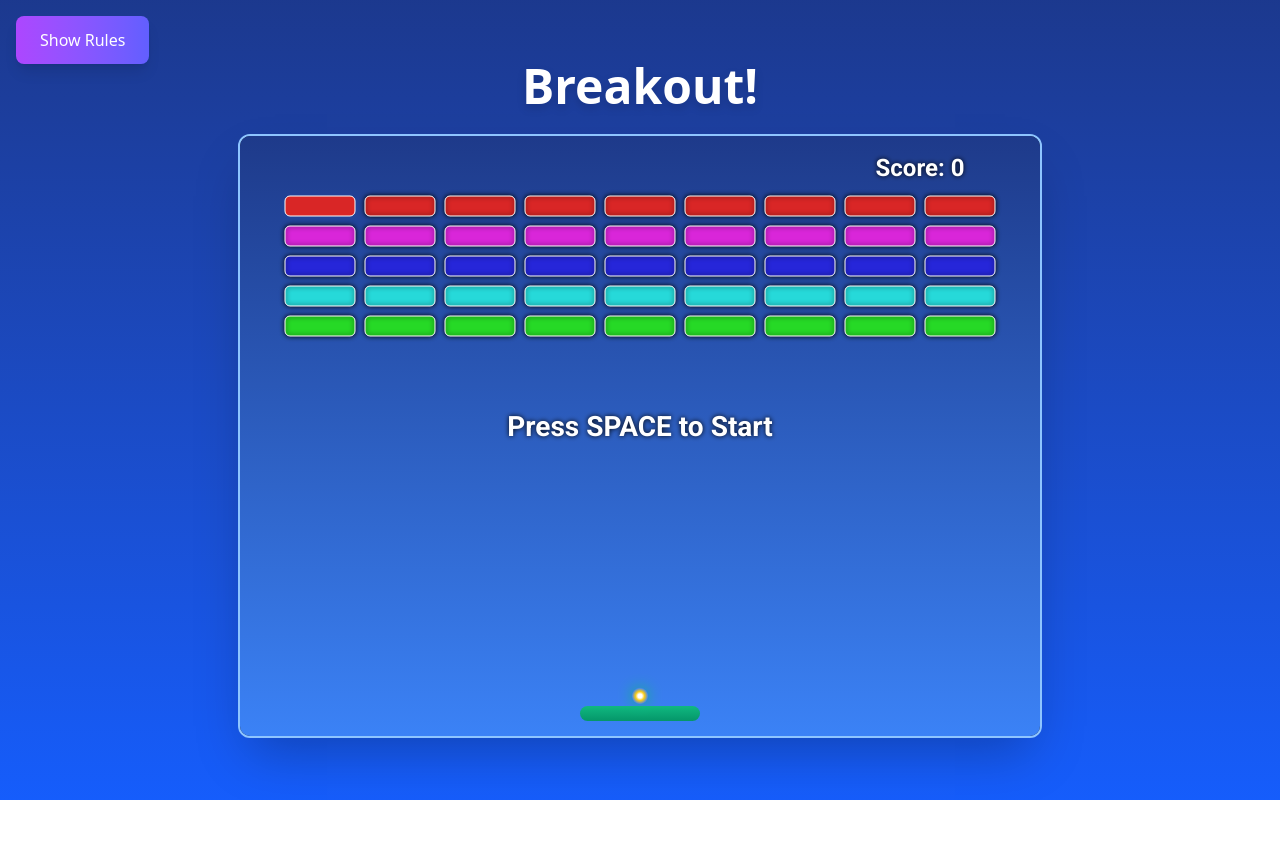
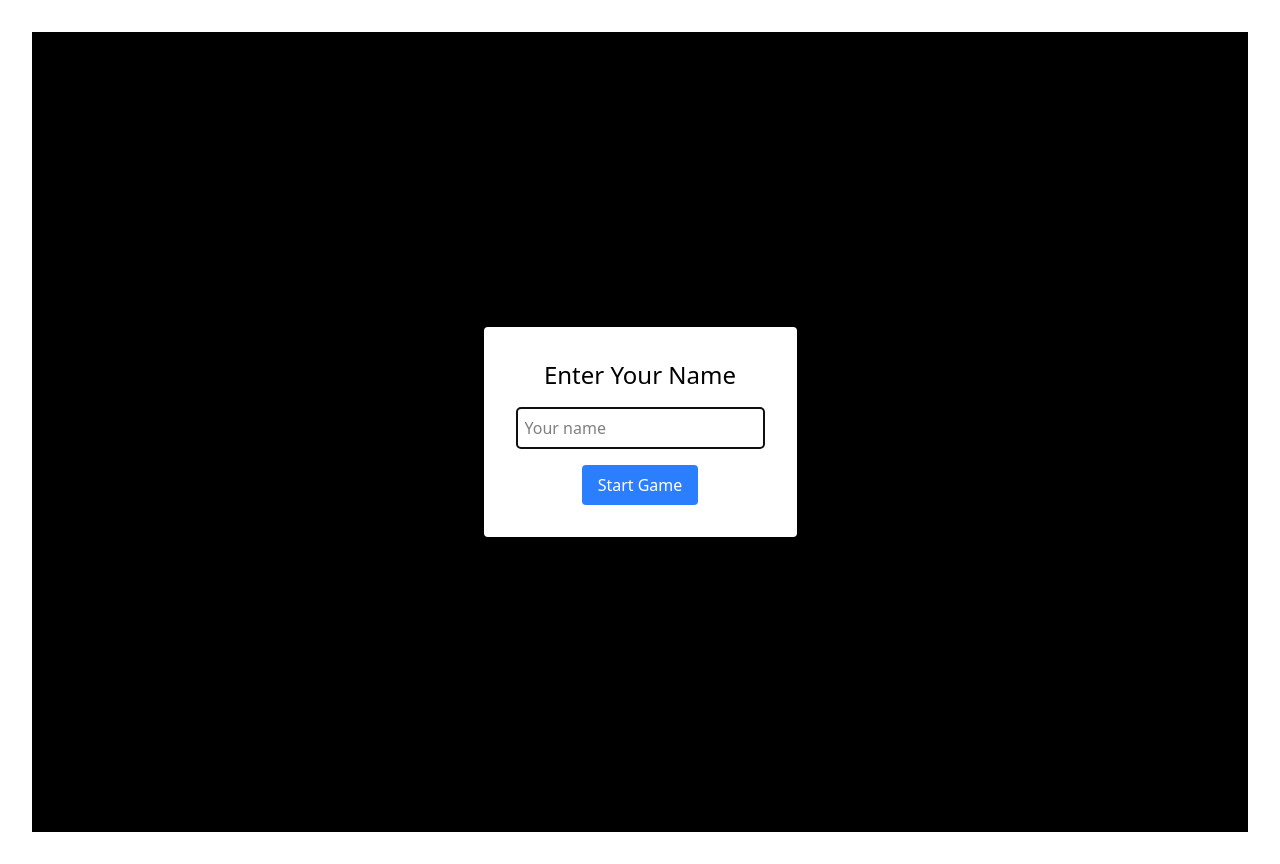
Before and after one commit to Ahasn-9/Brick-Breaker, a React (Vite) app in the folder Brick-Breaker-Game/: page / in a window 1280 px wide. Before the commit the page ends 800 px from the top, so only its background shows below. Built offline with nearby package versions, Linux system fonts and the light colour scheme.

Commit message:
display high score using context api

```diff
--- a/Brick-Breaker-Game/src/App.jsx
+++ b/Brick-Breaker-Game/src/App.jsx
@@ -1,7 +1,14 @@
-import BreakoutGame from './components/BreakOutGame.jsx';
+import React from 'react';
+import BreakoutGame from './components/BreakoutGame';
+import { ScoreProvider } from './context/ScoreContext';
+import './App.css';
 
 function App() {
-  return <BreakoutGame />;
+  return (
+    <ScoreProvider>
+      <BreakoutGame />
+    </ScoreProvider>
+  );
 }
 
 export default App;
--- a/Brick-Breaker-Game/src/components/BreakoutGame.jsx
+++ b/Brick-Breaker-Game/src/components/BreakoutGame.jsx
@@ -1,9 +1,16 @@
 import React, { useRef, useEffect, useState, useCallback } from 'react';
+import { useScore } from '../context/ScoreContext';
+import HighScoreBoard from './HighScoreBoard';
 
 const BreakoutGame = () => {
   const canvasRef = useRef(null);
   const [showRules, setShowRules] = useState(false);
   const [gameStarted, setGameStarted] = useState(false);
+  const [showNamePopup, setShowNamePopup] = useState(true);
+  const [nameInput, setNameInput] = useState('');
+  const { playerName, savePlayerName, saveHighScore, getHighestScore } = useScore();
+  const [currentHighScore, setCurrentHighScore] = useState({ name: '', score: 0 });
+
   const gameStateRef = useRef({
     score: 0,
     ball: {
@@ -14,15 +21,12 @@ const BreakoutGame = () => {
       dx: 4,
       dy: -4,
       visible: true,
-      trail: [], // For ball trail effect
-      pulse: 0, // For pulsing effect
-      particles: [], // For collision particles
     },
     paddle: {
       x: 0,
       y: 0,
-      w: 120,
-      h: 15,
+      w: 150,
+      h: 10,
       speed: 8,
       dx: 0,
       visible: true,
@@ -31,25 +35,34 @@ const BreakoutGame = () => {
     animationFrameId: null,
   });
 
-  const resetGame = useCallback(() => {
+  // Load high score when component mounts
+  useEffect(() => {
+    setCurrentHighScore(getHighestScore());
+  }, [getHighestScore]);
+
+  const resetGame = useCallback(async () => {
     const canvas = canvasRef.current;
     const state = gameStateRef.current;
+
+    // Save score if it's higher than current high score
+    if (state.score > currentHighScore.score) {
+      saveHighScore(state.score);
+      setCurrentHighScore(getHighestScore());
+    }
 
     state.score = 0;
     state.ball.visible = true;
     state.ball.dx = 4;
     state.ball.dy = -4;
-    state.ball.trail = [];
-    state.ball.pulse = 0;
-    state.ball.particles = [];
 
     if (!gameStarted) {
       state.paddle.x = canvas.width / 2 - state.paddle.w / 2;
-      state.paddle.y = canvas.height - 30;
+      state.paddle.y = canvas.height - 20;
     }
     state.paddle.dx = 0;
     state.paddle.visible = true;
 
+    // Reset bricks
     const brickRowCount = 9;
     const brickColumnCount = 5;
     const brickInfo = {
@@ -57,7 +70,7 @@ const BreakoutGame = () => {
       h: 20,
       padding: 10,
       offsetX: 45,
-      offsetY: 60,
+      offsetY: 50,
       visible: true,
     };
 
@@ -67,11 +80,10 @@ const BreakoutGame = () => {
       for (let j = 0; j < brickColumnCount; j++) {
         const x = i * (brickInfo.w + brickInfo.padding) + brickInfo.offsetX;
         const y = j * (brickInfo.h + brickInfo.padding) + brickInfo.offsetY;
-        const hue = 360 - (j * 60);
-        state.bricks[i][j] = { x, y, ...brickInfo, color: `hsl(${hue}, 70%, 50%)` };
+        state.bricks[i][j] = { x, y, ...brickInfo };
       }
     }
-  }, [gameStarted]);
+  }, [gameStarted, currentHighScore, saveHighScore, getHighestScore]);
 
   useEffect(() => {
     const canvas = canvasRef.current;
@@ -80,113 +92,43 @@ const BreakoutGame = () => {
 
     resetGame();
 
-    const drawBackground = () => {
-      const gradient = ctx.createLinearGradient(0, 0, 0, canvas.height);
-      gradient.addColorStop(0, '#1e3a8a');
-      gradient.addColorStop(1, '#3b82f6');
-      ctx.fillStyle = gradient;
-      ctx.fillRect(0, 0, canvas.width, canvas.height);
-    };
-
     const drawBall = () => {
-      // Update pulse for size animation
-      state.ball.pulse += 0.1;
-      const pulseSize = state.ball.size + Math.sin(state.ball.pulse) * 2;
-
-      // Draw trail
-      state.ball.trail.forEach((pos, index) => {
-        const alpha = 0.5 * (1 - index / state.ball.trail.length);
-        const trailSize = pulseSize * (0.7 + 0.3 * (1 - index / state.ball.trail.length));
-        const gradient = ctx.createRadialGradient(pos.x, pos.y, 1, pos.x, pos.y, trailSize);
-        gradient.addColorStop(0, `rgba(255, 255, 255, ${alpha})`);
-        gradient.addColorStop(1, `rgba(59, 130, 246, ${alpha * 0.5})`);
       ctx.beginPath();
-        ctx.arc(pos.x, pos.y, trailSize, 0, Math.PI * 2);
-        ctx.fillStyle = gradient;
+      ctx.arc(state.ball.x, state.ball.y, state.ball.size, 0, Math.PI * 2);
+      ctx.fillStyle = state.ball.visible ? '#0095dd' : 'transparent';
       ctx.fill();
-        ctx.closePath();
-      });
-
-      // Draw particles
-      state.ball.particles = state.ball.particles.filter(p => p.life > 0);
-      state.ball.particles.forEach(p => {
-        ctx.beginPath();
-        ctx.arc(p.x, p.y, p.size, 0, Math.PI * 2);
-        ctx.fillStyle = `rgba(255, 255, 255, ${p.life / 20})`;
-        ctx.fill();
-        ctx.closePath();
-        p.x += p.dx;
-        p.y += p.dy;
-        p.life -= 1;
-      });
-
-      // Draw ball
-      const gradient = ctx.createRadialGradient(state.ball.x, state.ball.y, 2, state.ball.x, state.ball.y, pulseSize);
-      gradient.addColorStop(0, '#ffffff');
-      gradient.addColorStop(0.4, '#facc15'); // Yellow for vibrancy
-      gradient.addColorStop(1, '#3b82f6');
-      ctx.beginPath();
-      ctx.arc(state.ball.x, state.ball.y, pulseSize, 0, Math.PI * 2);
-      ctx.fillStyle = state.ball.visible ? gradient : 'transparent';
-      ctx.fill();
-      ctx.shadowColor = '#facc15';
-      ctx.shadowBlur = 15;
       ctx.closePath();
     };
 
     const drawPaddle = () => {
       ctx.beginPath();
-      ctx.roundRect(state.paddle.x, state.paddle.y, state.paddle.w, state.paddle.h, 10);
-      const gradient = ctx.createLinearGradient(state.paddle.x, state.paddle.y, state.paddle.x, state.paddle.y + state.paddle.h);
-      gradient.addColorStop(0, '#10b981');
-      gradient.addColorStop(1, '#059669');
-      ctx.fillStyle = state.paddle.visible ? gradient : 'transparent';
+      ctx.rect(state.paddle.x, state.paddle.y, state.paddle.w, state.paddle.h);
+      ctx.fillStyle = state.paddle.visible ? '#0095dd' : 'transparent';
       ctx.fill();
-      ctx.shadowColor = '#10b981';
-      ctx.shadowBlur = 15;
       ctx.closePath();
     };
 
     const drawScore = () => {
-      ctx.font = 'bold 24px "Roboto", sans-serif';
-      ctx.fillStyle = '#ffffff';
-      ctx.shadowColor = '#000000';
-      ctx.shadowBlur = 5;
-      ctx.fillText(`Score: ${state.score}`, canvas.width - 120, 40);
-      ctx.shadowBlur = 0;
+      const canvas = canvasRef.current;
+      const ctx = canvas.getContext('2d');
+      const state = gameStateRef.current;
+
+      ctx.font = '20px Arial';
+      ctx.fillStyle = '#000';
+      ctx.textAlign = 'left';
+      ctx.fillText(`Score: ${state.score}`, canvas.width - 150, 30);
     };
 
     const drawBricks = () => {
       state.bricks.forEach((column) => {
         column.forEach((brick) => {
-          if (brick.visible) {
           ctx.beginPath();
-            ctx.roundRect(brick.x, brick.y, brick.w, brick.h, 5);
-            ctx.fillStyle = brick.color;
+          ctx.rect(brick.x, brick.y, brick.w, brick.h);
+          ctx.fillStyle = brick.visible ? '#0095dd' : 'transparent';
           ctx.fill();
-            ctx.strokeStyle = '#ffffff';
-            ctx.lineWidth = 1;
-            ctx.stroke();
-            ctx.shadowColor = '#000000';
-            ctx.shadowBlur = 5;
           ctx.closePath();
-          }
         });
       });
-      ctx.shadowBlur = 0;
-    };
-
-    const spawnParticles = (x, y) => {
-      for (let i = 0; i < 5; i++) {
-        state.ball.particles.push({
-          x,
-          y,
-          size: Math.random() * 3 + 2,
-          dx: (Math.random() - 0.5) * 4,
-          dy: (Math.random() - 0.5) * 4,
-          life: 20,
-        });
-      }
     };
 
     const movePaddle = () => {
@@ -214,38 +156,58 @@ const BreakoutGame = () => {
       state.ball.x += state.ball.dx;
       state.ball.y += state.ball.dy;
 
+      // Wall collisions
       if (state.ball.x + state.ball.size > canvas.width || state.ball.x - state.ball.size < 0) {
         state.ball.dx *= -1;
-        spawnParticles(state.ball.x, state.ball.y);
+      }
+      if (state.ball.y - state.ball.size < 0) {
+        state.ball.dy *= -1;
       }
 
-      if (state.ball.y - state.ball.size < 0) {
-        state.ball.dy *= -1;
-        spawnParticles(state.ball.x, state.ball.y);
-      }
-
+      // Paddle collision
       if (
         state.ball.x - state.ball.size > state.paddle.x &&
         state.ball.x + state.ball.size < state.paddle.x + state.paddle.w &&
         state.ball.y + state.ball.size > state.paddle.y
       ) {
         state.ball.dy = -state.ball.speed;
-        spawnParticles(state.ball.x, state.paddle.y);
       }
 
+      // Improved brick collision detection
       state.bricks.forEach((column) => {
         column.forEach((brick) => {
           if (brick.visible) {
+            const brickLeft = brick.x;
+            const brickRight = brick.x + brick.w;
+            const brickTop = brick.y;
+            const brickBottom = brick.y + brick.h;
+            const ballCenterX = state.ball.x;
+            const ballCenterY = state.ball.y;
+            const ballRadius = state.ball.size;
+
+            // Check if ball overlaps with brick
             if (
-              state.ball.x - state.ball.size > brick.x &&
-              state.ball.x + state.ball.size < brick.x + brick.w &&
-              state.ball.y + state.ball.size > brick.y &&
-              state.ball.y - state.ball.size < brick.y + brick.h
+              ballCenterX + ballRadius > brickLeft &&
+              ballCenterX - ballRadius < brickRight &&
+              ballCenterY + ballRadius > brickTop &&
+              ballCenterY - ballRadius < brickBottom
             ) {
-              state.ball.dy *= -1;
+              // Determine collision side based on ball's relative position
+              const overlapLeft = ballCenterX + ballRadius - brickLeft;
+              const overlapRight = brickRight - (ballCenterX - ballRadius);
+              const overlapTop = ballCenterY + ballRadius - brickTop;
+              const overlapBottom = brickBottom - (ballCenterY - ballRadius);
+
+              const minOverlap = Math.min(overlapLeft, overlapRight, overlapTop, overlapBottom);
+
+              if (minOverlap === overlapLeft || minOverlap === overlapRight) {
+                state.ball.dx *= -1; // Horizontal collision
+              } else if (minOverlap === overlapTop || minOverlap === overlapBottom) {
+                state.ball.dy *= -1; // Vertical collision
+              }
+
               brick.visible = false;
               state.score++;
-              spawnParticles(state.ball.x, state.ball.y);
 
               if (state.score % (state.bricks.length * state.bricks[0].length) === 0) {
                 state.ball.visible = false;
@@ -253,13 +215,14 @@ const BreakoutGame = () => {
                 setTimeout(() => {
                   resetGame();
                   setGameStarted(false);
-                }, 500);
+                }, 1000);
               }
             }
           }
         });
       });
 
+      // Reset if ball falls
       if (state.ball.y + state.ball.size > canvas.height) {
         resetGame();
         setGameStarted(false);
@@ -268,20 +231,16 @@ const BreakoutGame = () => {
 
     const draw = () => {
       ctx.clearRect(0, 0, canvas.width, canvas.height);
-      drawBackground();
+      drawBall();
+      drawPaddle();
+      drawScore();
       drawBricks();
-      drawPaddle();
-      drawBall();
-      drawScore();
 
       if (!gameStarted) {
-        ctx.font = 'bold 28px "Roboto", sans-serif';
-        ctx.fillStyle = '#ffffff';
-        ctx.shadowColor = '#000000';
-        ctx.shadowBlur = 5;
+        ctx.font = '20px Arial';
+        ctx.fillStyle = '#000';
         ctx.textAlign = 'center';
         ctx.fillText('Press SPACE to Start', canvas.width / 2, canvas.height / 2);
-        ctx.shadowBlur = 0;
       }
     };
 
@@ -294,26 +253,29 @@ const BreakoutGame = () => {
 
     gameLoop();
 
+    // Block game start if name popup is open or name is empty
     const keyDown = (e) => {
+      if (showNamePopup || !playerName) return;
       if (e.key === 'Right' || e.key === 'ArrowRight') {
-        state.paddle.dx = state.paddle.speed;
+        gameStateRef.current.paddle.dx = gameStateRef.current.paddle.speed;
       } else if (e.key === 'Left' || e.key === 'ArrowLeft') {
-        state.paddle.dx = -state.paddle.speed;
+        gameStateRef.current.paddle.dx = -gameStateRef.current.paddle.speed;
       } else if (e.key === ' ' && !gameStarted) {
-        state.ball.x = state.paddle.x + state.paddle.w / 2;
-        state.ball.y = state.paddle.y - state.ball.size;
+        gameStateRef.current.ball.x = gameStateRef.current.paddle.x + gameStateRef.current.paddle.w / 2;
+        gameStateRef.current.ball.y = gameStateRef.current.paddle.y - gameStateRef.current.ball.size;
         setGameStarted(true);
       }
     };
 
     const keyUp = (e) => {
+      if (showNamePopup || !playerName) return;
       if (
         e.key === 'Right' ||
         e.key === 'ArrowRight' ||
         e.key === 'Left' ||
         e.key === 'ArrowLeft'
       ) {
-        state.paddle.dx = 0;
+        gameStateRef.current.paddle.dx = 0;
       }
     };
 
@@ -327,38 +289,69 @@ const BreakoutGame = () => {
         cancelAnimationFrame(state.animationFrameId);
       }
     };
-  }, [gameStarted, resetGame]);
+  }, [gameStarted, resetGame, showNamePopup, playerName]);
 
   return (
-    <div className="flex flex-col items-center justify-center min-h-screen bg-gradient-to-b from-blue-900 to-blue-600 relative">
-      <h1 className="text-5xl font-bold text-white mb-6 drop-shadow-lg">Breakout!</h1>
+    <div className="flex flex-col items-center justify-center min-h-screen bg-blue-500 relative">
+      <h1 className="text-white text-4xl mb-4">Breakout!</h1>
+      <div className="flex gap-8">
+        <div className="relative">
           <button
             onClick={() => setShowRules(true)}
-        className="absolute top-4 left-4 bg-gradient-to-r from-purple-500 to-indigo-500 text-white px-6 py-3 rounded-lg shadow-lg hover:from-purple-600 hover:to-indigo-600 transition-all duration-300"
+            className="btn absolute top-8 left-8 bg-black text-white px-4 py-2 rounded hover:bg-gray-800"
           >
             Show Rules
           </button>
           {showRules && (
-        <div className="absolute top-0 left-0 bg-gray-900 text-white w-80 p-6 rounded-r-lg shadow-2xl transform transition-transform duration-500 ease-in-out translate-x-0 z-20">
-          <h2 className="text-2xl font-bold mb-3">How To Play</h2>
-          <p className="mb-3 text-gray-200">
-            Use the left and right arrow keys to move the paddle and bounce the ball to break the bricks.
+            <div className="absolute top-0 left-0 bg-gray-800 text-white h-full w-96 p-5 transform transition-transform duration-1000 ease-in-out z-10">
+              <h2 className="text-xl mb-2">How To Play:</h2>
+              <p className="mb-2">
+                Use your right and left keys to move the paddle to bounce the ball up and break the blocks.
               </p>
-          <p className="mb-4 text-gray-200">Missing the ball resets the game and score.</p>
+              <p className="mb-4">If you miss the ball, your score and the blocks will reset.</p>
               <button
                 onClick={() => setShowRules(false)}
-            className="bg-gradient-to-r from-red-500 to-red-600 text-white px-4 py-2 rounded-lg hover:from-red-600 hover:to-red-700 transition-all duration-300"
+                className="btn bg-black text-white px-4 py-2 rounded hover:bg-gray-800"
               >
                 Close
               </button>
             </div>
           )}
-      <canvas
-        ref={canvasRef}
-        width="800"
-        height="600"
-        className="rounded-xl shadow-2xl border-2 border-blue-300 bg-gray-800"
-      ></canvas>
+          <canvas ref={canvasRef} width="800" height="600" className="bg-gray-200 rounded"></canvas>
+        </div>
+        <HighScoreBoard />
+      </div>
+      {showNamePopup && (
+        <div className="absolute inset-0 flex items-center justify-center bg-black bg-opacity-60 z-20">
+          <div className="bg-white p-8 rounded shadow-lg flex flex-col items-center">
+            <h2 className="text-2xl mb-4">Enter Your Name</h2>
+            <input
+              type="text"
+              className="border p-2 rounded mb-4 text-black"
+              placeholder="Your name"
+              value={nameInput}
+              onChange={e => setNameInput(e.target.value)}
+              onKeyDown={e => {
+                if (e.key === 'Enter' && nameInput.trim()) {
+                  savePlayerName(nameInput.trim());
+                  setShowNamePopup(false);
+                }
+              }}
+              autoFocus
+            />
+            <button
+              className="bg-blue-500 text-white px-4 py-2 rounded hover:bg-blue-700"
+              disabled={!nameInput.trim()}
+              onClick={() => {
+                savePlayerName(nameInput.trim());
+                setShowNamePopup(false);
+              }}
+            >
+              Start Game
+            </button>
+          </div>
+        </div>
+      )}
     </div>
   );
 };
--- /dev/null
+++ b/Brick-Breaker-Game/src/components/HighScoreBoard.jsx
@@ -0,0 +1,29 @@
+import React from 'react';
+import { useScore } from '../context/ScoreContext';
+
+const HighScoreBoard = () => {
+  const { highScores } = useScore();
+
+  return (
+    <div className="bg-white bg-opacity-90 p-4 rounded-lg shadow-lg w-64">
+      <h2 className="text-2xl font-bold mb-4 text-center text-gray-800">High Scores</h2>
+      {highScores.length === 0 ? (
+        <p className="text-center text-gray-600">No scores yet!</p>
+      ) : (
+        <div className="space-y-2">
+          {highScores.map((score) => (
+            <div
+              key={score.id}
+              className="flex justify-between items-center p-2 bg-gray-100 rounded"
+            >
+              <span className="font-medium text-gray-700">{score.name}</span>
+              <span className="text-blue-600 font-bold">{score.score}</span>
+            </div>
+          ))}
+        </div>
+      )}
+    </div>
+  );
+};
+
+export default HighScoreBoard;
--- /dev/null
+++ b/Brick-Breaker-Game/src/context/ScoreContext.jsx
@@ -0,0 +1,86 @@
+import React, { createContext, useContext, useState, useEffect } from 'react';
+
+const ScoreContext = createContext();
+
+export const useScore = () => {
+  const context = useContext(ScoreContext);
+  if (!context) {
+    throw new Error('useScore must be used within a ScoreProvider');
+  }
+  return context;
+};
+
+export const ScoreProvider = ({ children }) => {
+  const [highScores, setHighScores] = useState([]);
+  const [playerName, setPlayerName] = useState('');
+
+  // Load high scores from localStorage on mount
+  useEffect(() => {
+    const storedScores = localStorage.getItem('highScores');
+    const storedName = localStorage.getItem('playerName');
+    if (storedScores) {
+      setHighScores(JSON.parse(storedScores));
+    }
+    if (storedName) {
+      setPlayerName(storedName);
+    }
+  }, []);
+
+  // Save high score
+  const saveHighScore = (score) => {
+    if (!playerName) return;
+
+    let updatedScores = [...highScores];
+    const existingIndex = updatedScores.findIndex(s => s.name === playerName);
+
+    if (existingIndex !== -1) {
+      // If the new score is higher, update it
+      if (score > updatedScores[existingIndex].score) {
+        updatedScores[existingIndex] = {
+          ...updatedScores[existingIndex],
+          score,
+          id: Date.now()
+        };
+      }
+    } else {
+      // Add new entry
+      updatedScores.push({
+        id: Date.now(),
+        name: playerName,
+        score
+      });
+    }
+
+    updatedScores = updatedScores
+      .sort((a, b) => b.score - a.score)
+      .slice(0, 10);
+
+    setHighScores(updatedScores);
+    localStorage.setItem('highScores', JSON.stringify(updatedScores));
+  };
+
+  // Save player name
+  const savePlayerName = (name) => {
+    setPlayerName(name);
+    localStorage.setItem('playerName', name);
+  };
+
+  // Get highest score
+  const getHighestScore = () => {
+    return highScores.length > 0 ? highScores[0] : { name: '', score: 0 };
+  };
+
+  const value = {
+    highScores,
+    playerName,
+    saveHighScore,
+    savePlayerName,
+    getHighestScore
+  };
+
+  return (
+    <ScoreContext.Provider value={value}>
+      {children}
+    </ScoreContext.Provider>
+  );
+};
--- /dev/null
+++ b/Brick-Breaker-Game/src/utils/indexedDB.js
@@ -0,0 +1,73 @@
+const DB_NAME = 'BrickBreakerDB';
+const DB_VERSION = 1;
+const STORE_NAME = 'highScores';
+
+// Initialize the database
+export const initDB = () => {
+  return new Promise((resolve, reject) => {
+    const request = indexedDB.open(DB_NAME, DB_VERSION);
+
+    request.onerror = () => {
+      reject('Error opening database');
+    };
+
+    request.onsuccess = () => {
+      resolve(request.result);
+    };
+
+    request.onupgradeneeded = (event) => {
+      const db = event.target.result;
+      if (!db.objectStoreNames.contains(STORE_NAME)) {
+        db.createObjectStore(STORE_NAME, { keyPath: 'id', autoIncrement: true });
+      }
+    };
+  });
+};
+
+// Save high score with name
+export const saveHighScore = async (score, name) => {
+  try {
+    const db = await initDB();
+    return new Promise((resolve, reject) => {
+      const transaction = db.transaction([STORE_NAME], 'readwrite');
+      const store = transaction.objectStore(STORE_NAME);
+      const request = store.add({ score, name, timestamp: new Date().toISOString() });
+
+      request.onsuccess = () => resolve(request.result);
+      request.onerror = () => reject('Error saving high score');
+    });
+  } catch (error) {
+    console.error('Error saving high score:', error);
+  }
+};
+
+// Get all high scores
+export const getHighScores = async () => {
+  try {
+    const db = await initDB();
+    return new Promise((resolve, reject) => {
+      const transaction = db.transaction([STORE_NAME], 'readonly');
+      const store = transaction.objectStore(STORE_NAME);
+      const request = store.getAll();
+
+      request.onsuccess = () => resolve(request.result);
+      request.onerror = () => reject('Error getting high scores');
+    });
+  } catch (error) {
+    console.error('Error getting high scores:', error);
+    return [];
+  }
+};
+
+// Get highest score and name
+export const getHighestScore = async () => {
+  try {
+    const scores = await getHighScores();
+    if (scores.length === 0) return { score: 0, name: '' };
+    const highest = scores.reduce((max, s) => (s.score > max.score ? s : max), scores[0]);
+    return { score: highest.score, name: highest.name };
+  } catch (error) {
+    console.error('Error getting highest score:', error);
+    return { score: 0, name: '' };
+  }
+};
```
Lines whose indentation alone changed are shown as unchanged.
